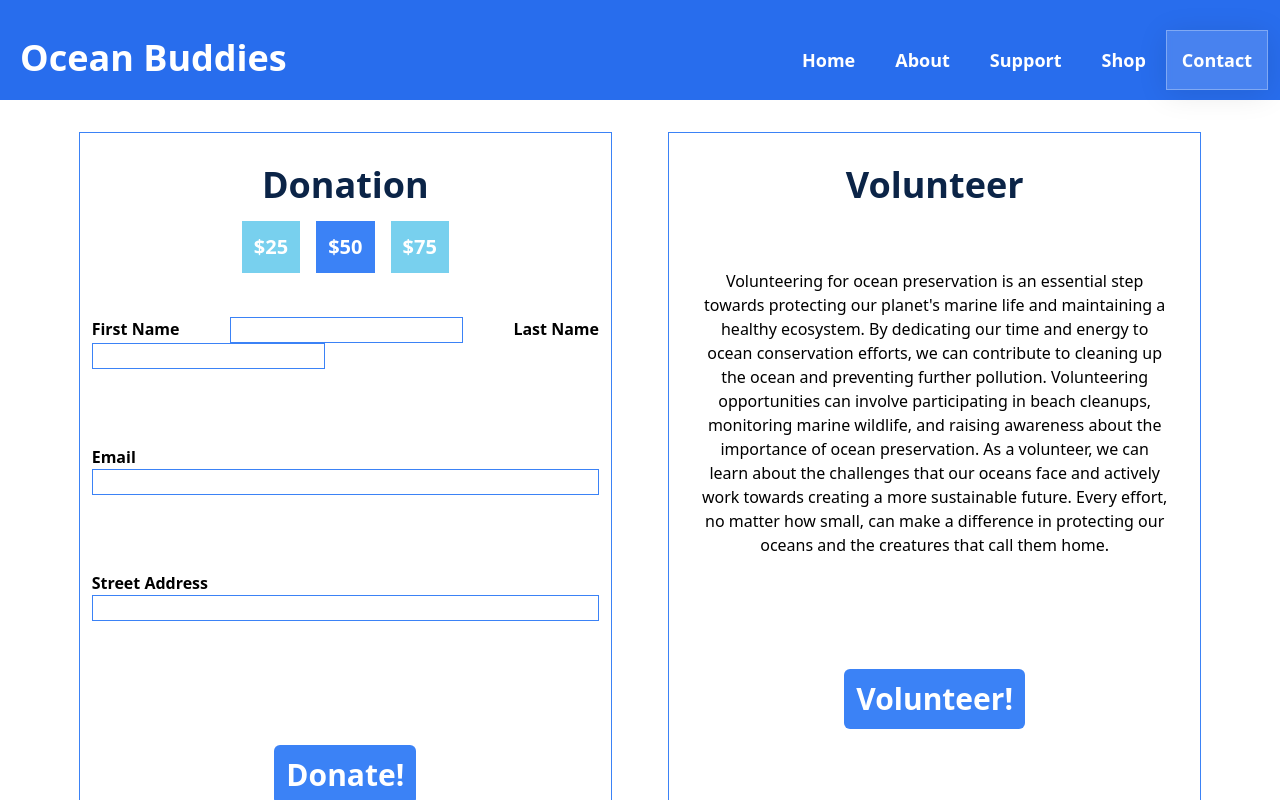
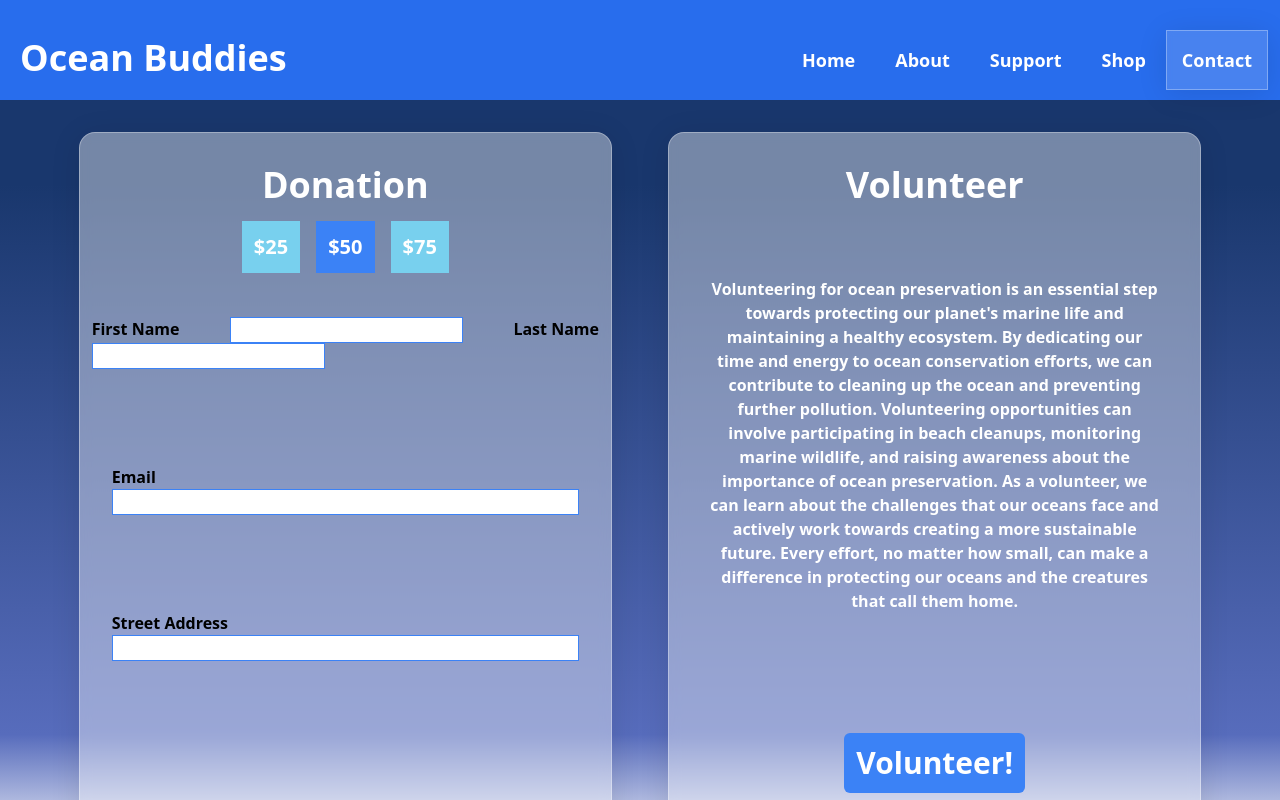
Before and after one commit to Oceans-4/Ocean-App, a React (Create React App) app in the folder client/: page /support in a window 1280 px wide. Shown: the top 800 px of the page. Built offline with nearby package versions, Linux system fonts and the light colour scheme.

Commit message:
adjusted footer and styled support page more

```diff
--- a/client/src/components/aboutComponents/About.js
+++ b/client/src/components/aboutComponents/About.js
@@ -30,7 +30,7 @@ const About = () => {
   return (
     <>
       <img src={beachside} />
-      <section className="flex flex-wrap justify-center">
+      <section className="flex flex-wrap justify-center mb-40">
         {datas.map((data) => (
           <div className="w-1/4 max-md:w-full m-5">
             <h1 className="text-center font-bold">{data.title}</h1>
--- a/client/src/components/footerComponents/Footer.css
+++ b/client/src/components/footerComponents/Footer.css
@@ -1,5 +1,4 @@
 footer {
-  margin-top: 150px;
   position: relative;
   width: 100%;
   background: #3586ff;
--- a/client/src/components/homeComponents/HomeInfo.js
+++ b/client/src/components/homeComponents/HomeInfo.js
@@ -4,7 +4,7 @@ import TextInfo from "./TextInfo";
 
 const HomeInfo = () => {
   return (
-    <div>
+    <div className="mb-48">
       <section className="m-6">
         <div className="flex flex-wrap py-8 justify-center">
           <TextInfo title="We can make a difference, this won't be our first time." text="Our leadership team bring years of experience to bear on the greatest challenge of our time. We’re results driven, with a proven record of previous successes." image={water} buttonText="Learn More" link="/about" />
--- /dev/null
+++ b/client/src/components/supportComponent/SupportPage.css
@@ -0,0 +1,13 @@
+* {
+    margin: 0;
+    padding: 0;
+}
+
+.glass {
+  background: rgba(255, 255, 255, 0.4);
+  border-radius: 16px;
+  box-shadow: 0 4px 30px rgba(0, 0, 0, 0.1);
+  backdrop-filter: blur(6px);
+  -webkit-backdrop-filter: blur(5.9px);
+  border: 1px solid rgba(255, 255, 255, 0.32);
+}
--- a/client/src/components/supportComponent/SupportPage.js
+++ b/client/src/components/supportComponent/SupportPage.js
@@ -1,8 +1,24 @@
+import "./SupportPage.css";
+import { useReducer } from "react";
+
+const reducer = (state, action) => {
+  switch (action.type) {
+    case "FIRST_NAME":
+  }
+};
+
 const SupportPage = () => {
+  const [formState, dispatch] = useReducer(reducer, {
+    name: { value: "" },
+    email: { value: "" },
+    streetAdress: { value: "" },
+    isFormValid: false,
+  });
+
   return (
-    <div className="flex flex-wrap justify-center py-8">
-      <div className="w-5/12 max-lg:w-9/12 border-blue-500 border mx-7 pt-8">
-        <h1 className="text-center text-4xl font-bold text-[#0B2447]">Donation</h1>
+    <div className="flex flex-wrap justify-center py-8 bg-gradient-to-b from-[#19376D] from-10% via-[#576CBC] via-75% to-white to-90%">
+      <div className="w-5/12 max-lg:w-9/12 mx-7 pt-8 glass">
+        <h1 className="text-center text-4xl font-bold text-white">Donation</h1>
         <section className="flex justify-center pt-4">
           <div className="flex">
             <div className="bg-[#78d0ee] text-white font-bold p-3 text-xl mx-2">$25</div>
@@ -10,27 +26,28 @@ const SupportPage = () => {
             <div className="bg-[#78d0ee] text-white font-bold p-3 text-xl mx-2">$75</div>
           </div>
         </section>
-        <div className="flex flex-wrap justify-between m-3 max-lg:flex-col py-8">
+        <div className="flex flex-wrap justify-between m-3 max-xl:flex-col py-8">
           <label className="font-bold">First Name</label>
-          <input className="border-blue-500 border" />
+          <input type="text" name="firstName" className="border-blue-500 border" />
           <label className="font-bold">Last Name</label>
-          <input className="border-blue-500 border" />
+          <input type="text" name="lastName" className="border-blue-500 border" />
         </div>
-        <div className="m-3 py-8">
+        <div className="m-8 py-8">
           <label className="font-bold">Email</label>
-          <input className="border-blue-500 border w-full" />
+          <input type="text" name="email" className="border-blue-500 border w-full" />
         </div>
-        <div className="m-3 py-8">
+        <div className="m-8 py-8">
           <label className="font-bold">Street Address</label>
-          <input className="border-blue-500 border w-full" />
+          <input type="text" name="streetAddress" className="border-blue-500 border w-full" />
         </div>
         <div className="flex justify-center pt-16 pb-8">
           <button className="bg-blue-500 text-white text-3xl p-3 m-4 font-bold rounded-md">Donate!</button>
         </div>
       </div>
-      <div className="w-5/12 max-md:w-11/12 border-blue-500 border mx-7 py-8">
-        <h1 className="text-center text-4xl font-bold text-[#0B2447]">Volunteer</h1>
-        <p className="m-8 py-8 text-center">
+      {/* Volunteer Form */}
+      <div className="w-5/12 max-lg:w-9/12 mx-7 py-8 glass">
+        <h1 className="text-center text-4xl font-bold text-white">Volunteer</h1>
+        <p className="m-10 py-8 text-center text-white font-bold">
           Volunteering for ocean preservation is an essential step towards protecting our planet's marine life and maintaining a healthy ecosystem. By dedicating our time and energy to ocean conservation efforts, we can contribute to cleaning up the ocean and preventing further pollution. Volunteering opportunities can involve participating in beach cleanups, monitoring marine wildlife, and raising awareness about the importance of ocean preservation. As a volunteer, we can learn about the
           challenges that our oceans face and actively work towards creating a more sustainable future. Every effort, no matter how small, can make a difference in protecting our oceans and the creatures that call them home.
         </p>
```
